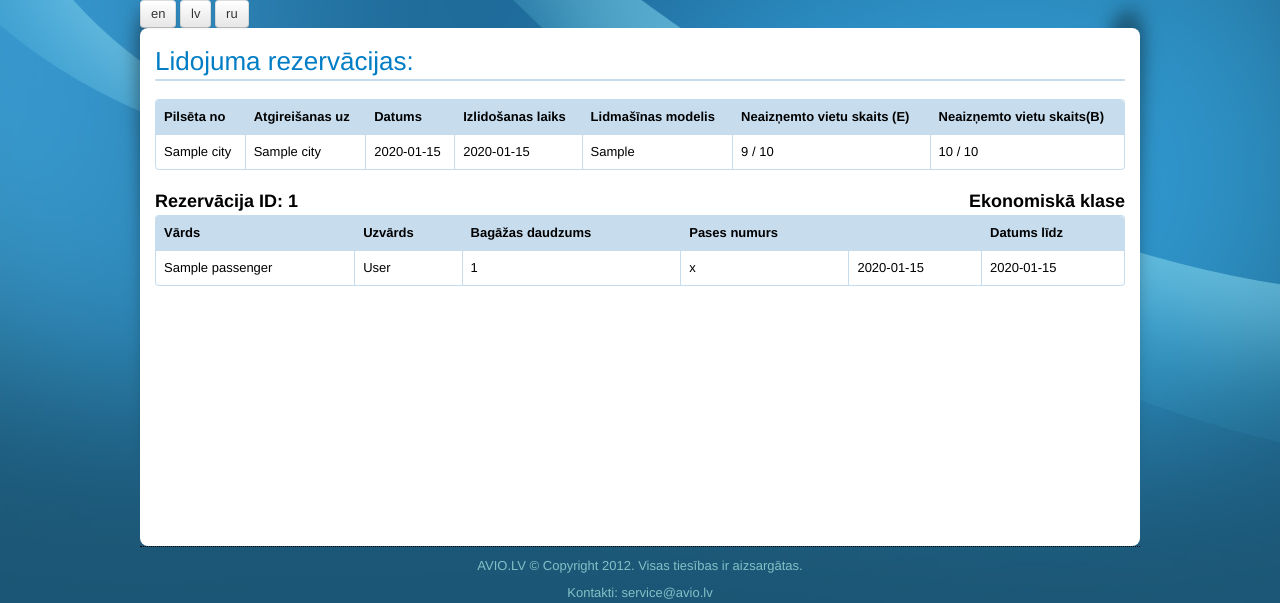
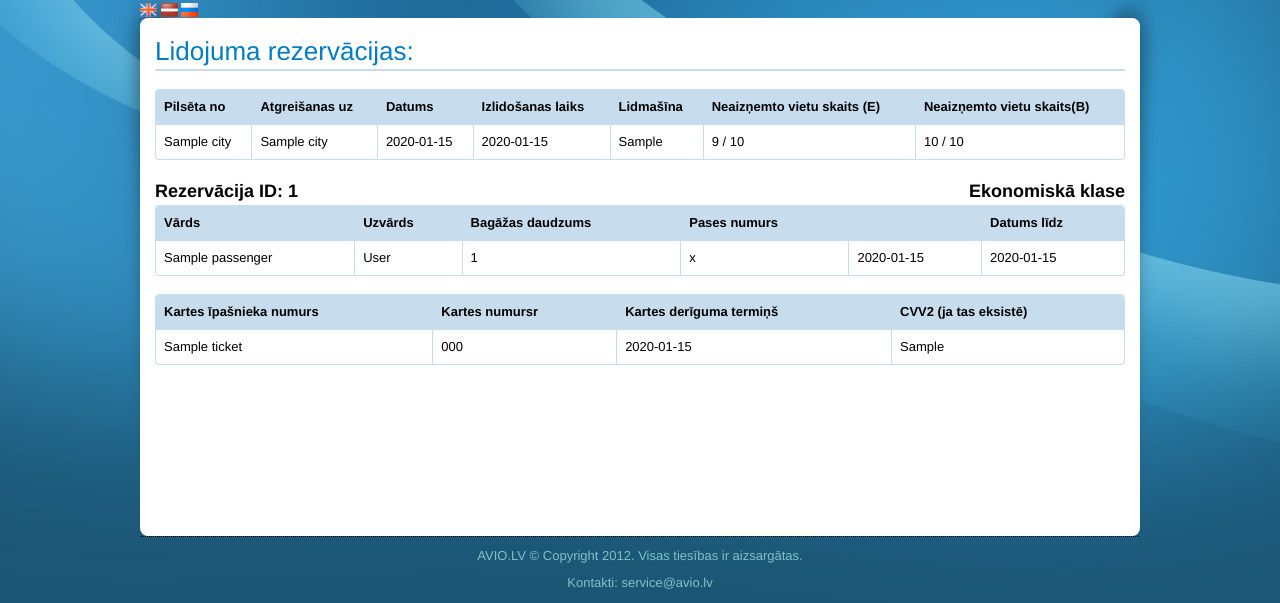
Before and after one commit to tkuzmina/aviocompany, a CodeIgniter app: page /avio/index.php/tickets/view?flight_id=1 in a window 1280 px wide. Shown: the part 177-780 px from the top of the page. Run offline with CodeIgniter, Linux system fonts and the light colour scheme; tables that the repository leaves empty hold one stand-in row (values such as "Sample post"); some libraries are stand-ins or nearby versions.

Commit message:
last changes

```diff
--- a/application/controllers/tickets.php
+++ b/application/controllers/tickets.php
@@ -9,7 +9,7 @@ class Tickets extends CI_Controller {
         $this->load->helper(array('form', 'url', 'html', 'avio'));
         $this->load->model(array('tickets_model', 'classes_model', 'flights_model', 'passengers_model', 'passenger_types_model'));
 
-        init_avio_page($this->session, $this->lang);
+        init_avio_page($this->session, $this->lang, $this->form_validation);
     }
 
     function index() {
@@ -111,25 +111,34 @@ class Tickets extends CI_Controller {
     function add() {
         $flight_to_id = $this->input->post('flight_to_id');
         $flight_return_id = $this->input->post('flight_return_id');
-        if (!$this->validate_passengers()) {
+        if (!$this->validate_ticket()) {
             $this->load_add_ticket_view($flight_to_id, $flight_return_id);
             return;
         }
 
         $class_id = $this->input->post('class_id');
-        $ticket_id = $this->tickets_model->create_ticket($flight_to_id, $flight_return_id, $class_id);
+        $cardholder_name = $this->input->post('cardholder_name');
+        $card_number = $this->input->post('card_number');
+        $card_expiration_date = $this->input->post('card_expiration_date');
+        $card_cvv2 = $this->input->post('card_cvv2');
+        $ticket_id = $this->tickets_model->create_ticket($flight_to_id, $flight_return_id, $class_id, $cardholder_name, $card_number, $card_expiration_date, $card_cvv2);
         for ($i = 1; $i < $this->input->post('passenger_count'); $i++) {
             $this->add_passenger($ticket_id, $i);
         }
         redirect("tickets?ticket_id=".$ticket_id);
     }
 
-    function validate_passengers() {
+    function validate_ticket() {
+        $this->form_validation->set_rules('cardholder_name', 'lang:ui_cardholder_name', 'required|max_length[255]');
+        $this->form_validation->set_rules('card_number', 'lang:ui_card_number', 'required|max_length[30]');
+        $this->form_validation->set_rules('card_expiration_date', 'lang:ui_card_expiration_date', 'required');
+        $this->form_validation->set_rules('card_cvv2', 'lang:ui_card_cvv2', 'integer|max_length[5]');
+
         for ($passenger_no = 1; $passenger_no < $this->input->post('passenger_count'); $passenger_no++) {
-            $this->form_validation->set_rules('name'.$passenger_no, 'lang:ui_passenger_name', 'required|alpha|max_length[30]');
-            $this->form_validation->set_rules('surname'.$passenger_no, 'lang:ui_passenger_surname', 'required|alpha|max_length[30]');
+            $this->form_validation->set_rules('name'.$passenger_no, 'lang:ui_passenger_name', 'required|max_length[50]');
+            $this->form_validation->set_rules('surname'.$passenger_no, 'lang:ui_passenger_surname', 'required|max_length[50]');
             $this->form_validation->set_rules('luggage_count'.$passenger_no, 'lang:ui_luggage_count', 'required|integer|less_than[10]');
-            $this->form_validation->set_rules('passport_number'.$passenger_no, 'lang:ui_passport_no', 'required|alpha_dash');
+            $this->form_validation->set_rules('passport_number'.$passenger_no, 'lang:ui_passport_no', 'required');
             $this->form_validation->set_rules('issue_date'.$passenger_no, 'lang:ui_date_of_issue', 'required');
             $this->form_validation->set_rules('expiration_date'.$passenger_no, 'lang:ui_date_of_expiration', 'required');
         }
--- a/application/controllers/users.php
+++ b/application/controllers/users.php
@@ -75,11 +75,11 @@ class Users extends CI_Controller {
         $this->session->set_flashdata('info',  $this->lang->line('ui_user_edit'));
         redirect("users");
     }
-    #password encrypt
+    # password encryption
     private function encrypt_password($decrypted_password) {
         return $this->encrypt->encode($decrypted_password);
     }
-    #decrypt password
+    # password decryption
     private function decrypt_password($encrypted_password) {
         return $this->encrypt->decode($encrypted_password);
     }
--- a/application/helpers/avio_helper.php
+++ b/application/helpers/avio_helper.php
@@ -17,17 +17,25 @@ if (!function_exists('avio_url')) {
 
 if (!function_exists('avio_resource_url')) {
     function avio_resource_url($relative){
-        return "/aviocompany/".$relative;
+        return "/avio/".$relative;
     }
 }
 
 if (!function_exists('init_avio_page')) {
-    function init_avio_page($session, $lang) {
+    function init_avio_page($session, $lang, $form_validation = null) {
         $language = $session->userdata('language');
         if (!$language) {
             $language = 'lv';
         }
         $lang->load('ui', $language);
+
+        if ($form_validation) {
+            $form_validation->set_message('required', $lang->line('ui_rule_required'));
+            $form_validation->set_message('max_length', $lang->line('ui_rule_max_length'));
+            $form_validation->set_message('valid_email', $lang->line('ui_rule_valid_email'));
+            $form_validation->set_message('integer', $lang->line('ui_rule_integer'));
+            $form_validation->set_message('less_than', $lang->line('ui_rule_less_than'));
+        }
     }
 }
 
--- a/application/language/lv/ui_lang.php
+++ b/application/language/lv/ui_lang.php
@@ -28,10 +28,10 @@ $lang['ui_airtickets_search_and_resevation'] = "Aviobiļešu rezervēšana un me
 $lang['ui_flights_to'] = "Lidojumi uz";
 $lang['ui_return_flights'] = "Atgriešanās lidojumi";
 $lang['ui_city_from'] = "Pilsēta no";
-$lang['ui_city_to'] = "Atgireišanas uz";
+$lang['ui_city_to'] = "Atgreišanas uz";
 $lang['ui_date'] = "Datums";
 $lang['ui_time_of_departure'] = "Izlidošanas laiks";
-$lang['ui_plane_model'] = "Lidmašīnas modelis";
+$lang['ui_plane_model'] = "Lidmašīna";
 $lang['ui_price'] = "Cena";
 $lang['ui_no_flights_found'] = "Netika atrasts neviens lidojums uz šo datumu";
 $lang['ui_buy'] = "Pirkt";
@@ -45,7 +45,7 @@ $lang['ui_search'] = "Meklēt";
 $lang['ui_add_news'] = "Pievienot jaunumu";
 $lang['ui_text'] = "Teksts";
 $lang['ui_actions'] = "Darbība";
-$lang['ui_save'] = "Saglabāt";
+$lang['ui_save'] = "Ok";
 $lang['ui_title'] = "Virsraksts";
 $lang['ui_date_from'] = "Datums no";
 $lang['ui_seats_free'] = "Neaizņemto vietu skaits";
@@ -96,6 +96,7 @@ $lang['ui_main'] = "Galvenā";
 $lang['ui_reservation'] = "Rezervācija";
 $lang['ui_flight_reservations'] = "Lidojuma rezervācijas";
 $lang['ui_please_present_your_ticket'] = "Lūdzu uzrādiet savu biļeti un pasi lidostas reģistrācijā";
+$lang['ui_passenger'] = "Pasažieris";
 $lang['ui_passenger_name'] = "Pasažiera vārds";
 $lang['ui_passenger_surname'] = "Pasažiera uzvārds";
 $lang['ui_passport_no'] = "Pases Nr";
@@ -122,3 +123,15 @@ $lang['ui_choose']= "Izvēlēties un pāriet nākamajā rezervācijas solī";
 $lang['ui_no_ticket']= "Biļete nebija atrasta pēc noteikta id!";
 $lang['ui_incorrect_password']= "Nepareiza parole vai lietotājvārds!";
 $lang['ui_do_not_exist']= "Lietotājs neeksistē.";
+$lang['ui_dates_in_past']= "Lidojuma datumi nevar būt pagatnē.";
+$lang['ui_dates_not_match']= "Atpakaļlidojuma datums nevar but agrāk par lidojuma datumu.";
+$lang['ui_payment_details']= "Lidojuma detaļas";
+$lang['ui_cardholder_name']= "Kartes īpašnieka numurs";
+$lang['ui_card_number']= "Kartes numursr";
+$lang['ui_card_expiration_date']= "Kartes derīguma termiņš";
+$lang['ui_card_cvv2']= "CVV2 (ja tas eksistē)";
+$lang['ui_rule_required']= "%s laukums ir nepieciešams.";
+$lang['ui_rule_max_length']= "%s laukums nevar būt garāks %s  par simbolu garumu.";
+$lang['ui_rule_valid_email']= "%s laukumam vajag saturēt korektu epastu.";
+$lang['ui_rule_integer']= "%s laukumam ir jāsatur skaitļi.";
+$lang['ui_rule_less_than']= "%s laukumam ir jāsatur skaitli mazāku par %s.";
--- a/application/models/flights_model.php
+++ b/application/models/flights_model.php
@@ -2,12 +2,14 @@
 
 class Flights_model extends CI_Model {
 
+    // query that searches for flights and information from linked tables (cities, planes)
     private $FLIGHT_SQL = "select f.*, c_to.name as city_to_name, c_from.name as city_from_name,
             p.model as plane_model, p.seats_economy as seats_economy, p.seats_business as seats_business
         from flights f, cities c_to, cities c_from, planes p
         where f.city_from_id = c_from.id and f.city_to_id = c_to.id and f.plane_id = p.id";
 
-    private $FREE_SQL = "select f.id as id, t.class_id as class_id, count(f.id) as occupied from flights f, tickets t, passengers pa
+    // query that searches for count of occupied seats by flight and class
+    private $OCCUPIED_SQL = "select f.id as id, t.class_id as class_id, count(f.id) as occupied from flights f, tickets t, passengers pa
         where (t.flight_to_id = f.id or t.flight_return_id = f.id) and pa.ticket_id = t.id
         group by f.id, t.class_id";
 
@@ -106,7 +108,7 @@ class Flights_model extends CI_Model {
     }
 
     function count_free_spaces($flights) {
-        $query = $this->db->query($this->FREE_SQL);
+        $query = $this->db->query($this->OCCUPIED_SQL);
         $occupied = $query->result();
         foreach ($flights as $flight) {
             $occupied_economy = $this->get_occupied_spaces($flight->id, 1, $occupied);
--- a/application/models/tickets_model.php
+++ b/application/models/tickets_model.php
@@ -21,8 +21,9 @@ class Tickets_model extends CI_Model {
         return $tickets;
     }
 
-    function create_ticket($flight_to_id, $flight_return_id, $class_id) {
-        $this->db->insert('tickets', array("flight_to_id" => $flight_to_id, "flight_return_id" => $flight_return_id, "class_id" => $class_id));
+    function create_ticket($flight_to_id, $flight_return_id, $class_id, $cardholder_name, $card_number, $card_expiration_date, $card_cvv2) {
+        $this->db->insert('tickets', array("flight_to_id" => $flight_to_id, "flight_return_id" => $flight_return_id, "class_id" => $class_id,
+                                          "cardholder_name" => $cardholder_name, "card_number" => $card_number, "card_expiration_date" => $card_expiration_date, "card_cvv2" => $card_cvv2));
         return $this->db->insert_id();
     }
 }
--- a/application/views/flight_search_view.php
+++ b/application/views/flight_search_view.php
@@ -72,7 +72,7 @@
     <?php endforeach; ?>
         </table>
     <?php else: ?>
-        <h2><th><?=$this->lang->line('ui_no_flights_found')?></th>.</h2>
+        <h2><?=$this->lang->line('ui_no_flights_found')?>.</h2>
     <?php endif; ?>
     </td>
     <?php endif; ?>
--- a/application/views/flights_view.php
+++ b/application/views/flights_view.php
@@ -35,11 +35,11 @@
     <tr>
         <td rowspan="2">
             <div class='view_data <?=$view_id?>'><?=$city_list[$flight->city_from_id]?></div>
-            <div class='edit_data <?=$edit_id?>'><?=form_dropdown('city_from_id', $city_list, $flight->city_from_id, "class='span2'")?></div>
+            <div class='edit_data <?=$edit_id?>'><?=form_dropdown('city_from_id', $city_list, $flight->city_from_id, "class='span1_5'")?></div>
         </td>
         <td rowspan="2">
             <div class='view_data <?=$view_id?>'><?=$city_list[$flight->city_to_id]?></div>
-            <div class='edit_data <?=$edit_id?>'><?=form_dropdown('city_to_id', $city_list, $flight->city_to_id, "class='span2'")?></div>
+            <div class='edit_data <?=$edit_id?>'><?=form_dropdown('city_to_id', $city_list, $flight->city_to_id, "class='span1_5'")?></div>
         </td>
         <td rowspan="2">
             <div class='view_data <?=$view_id?>'><?=$flight->date_from?></div>
@@ -51,7 +51,7 @@
         </td>
         <td rowspan="2">
             <div class='view_data <?=$view_id?>'><?=$plane_list[$flight->plane_id]?></div>
-            <div class='edit_data <?=$edit_id?>'><?=form_dropdown('plane_id', $plane_list, $flight->plane_id, "class='span2'")?></div>
+            <div class='edit_data <?=$edit_id?>'><?=form_dropdown('plane_id', $plane_list, $flight->plane_id, "class='span1_5'")?></div>
         </td>
         <td rowspan="2"><?= $flight->free_economy ?> / <?= $flight->seats_economy ?></td>
         <td rowspan="2"><?= $flight->free_business ?> / <?= $flight->seats_business ?></td>
--- a/application/views/header.php
+++ b/application/views/header.php
@@ -33,8 +33,8 @@
                 $(".view_data").show();
                 $(".edit_data").hide();
             });
-            $("button.switch_language").on('click', function() {
-                var lang = $(this).text();
+            $("a.switch_language").on('click', function() {
+                var lang = $(this).attr('id');
                 window.location.href = '<?=avio_url("languages/set_language?language=")?>' + lang;
             });
         });
@@ -56,9 +56,9 @@
 		</div>
 
         <div class="languages">
-            <button class="btn switch_language">en</button>
-            <button class="btn switch_language">lv</button>
-            <button class="btn switch_language">ru</button>
+            <a class="switch_language" id="en"><img class="switch_language" src='<?=avio_resource_url("img/flag_en.gif")?>' alt="en"/></a>
+            <a class="switch_language" id="lv"><img class="switch_language" src='<?=avio_resource_url("img/flag_lv.gif")?>' alt="en"/></a>
+            <a class="switch_language" id="ru"><img class="switch_language" src='<?=avio_resource_url("img/flag_ru.gif")?>' alt="en"/></a>
         </div>
 
         <?php if ($current_user): ?>
--- a/application/views/search_view.php
+++ b/application/views/search_view.php
@@ -23,7 +23,7 @@
         <td><strong><?=$this->lang->line('ui_class')?>:</strong></td>
     </tr>
     <tr>
-        <td><?=form_dropdown('adult_count', $count_list, $adult_count, "class='span1'")?></td>
+        <td><?=form_dropdown('adult_count', $adult_count_list, $adult_count, "class='span1'")?></td>
         <td><?=form_dropdown('child_count', $count_list, $child_count, "class='span1'")?></td>
         <td><?=form_dropdown('infant_count', $count_list, $infant_count, "class='span1'")?></td>
         <td><?=form_dropdown('class_id', $classes_list, $class_id, "class='fill'")?></td>
--- a/application/views/tickets_view.php
+++ b/application/views/tickets_view.php
@@ -53,6 +53,24 @@
 </tr>
 <?php endforeach ?>
 </table>
+
+<table class="table table-bordered">
+    <thead>
+    <tr>
+        <th><?=$this->lang->line('ui_cardholder_name')?></th>
+        <th><?=$this->lang->line('ui_card_number')?></th>
+        <th><?=$this->lang->line('ui_card_expiration_date')?></th>
+        <th><?=$this->lang->line('ui_card_cvv2')?></th>
+    </tr>
+    </thead>
+    <tr>
+        <td> <?=$ticket->cardholder_name?>
+        <td> <?=$ticket->card_number?>
+        <td> <?=$ticket->card_expiration_date?>
+        <td> <?=$ticket->card_cvv2?>
+    </tr>
+</table>
+
 <?php endforeach ?>
 
 <?php include("footer.php"); ?>
--- a/css/aviocompany.css
+++ b/css/aviocompany.css
@@ -220,3 +220,7 @@ width:auto;
 */
 }
 .position{float:right;}
+
+.span1_5 {
+    width: 100px;
+}
--- a/sql/stage.sql
+++ b/sql/stage.sql
@@ -76,6 +76,11 @@ create table tickets (
   flight_return_id int,
   class_id int not null,
 
+  cardholder_name varchar(255) not null,
+  card_number varchar(50) not null,
+  card_expiration_date date not null,
+  card_cvv2 varchar(10),
+
   primary key (id),
   foreign key (flight_to_id) references flights(id) on delete cascade,
   foreign key (flight_return_id) references flights(id) on delete cascade,
```
Also changed, not shown: application/controllers/flight_search.php (+20 -3 lines), application/controllers/main.php (+11 -8 lines), application/language/en/ui_lang.php (+17 -4 lines), application/language/ru/ui_lang.php (+21 -8 lines), application/views/add_ticket_view.php (+20 -1 lines).
